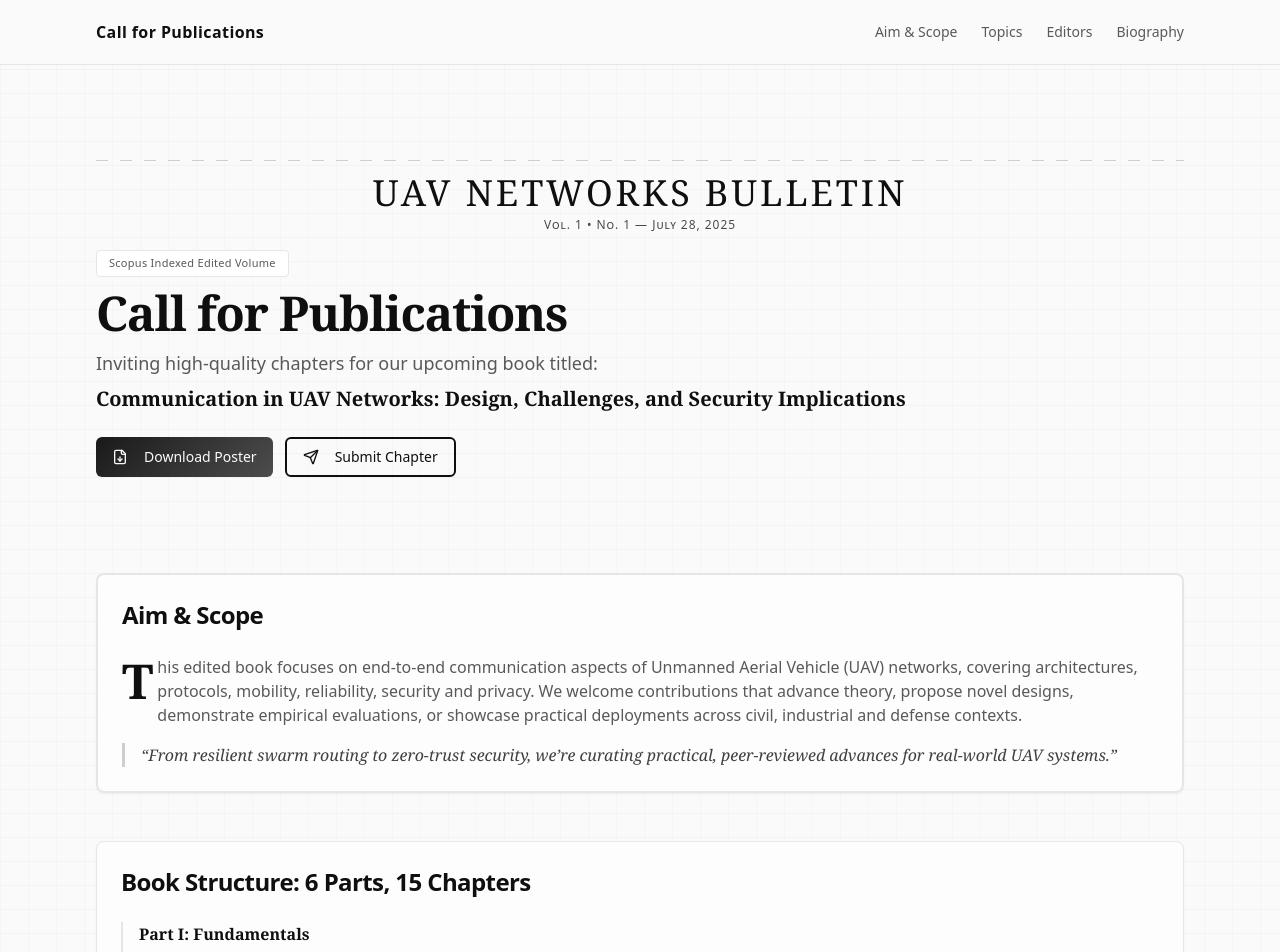
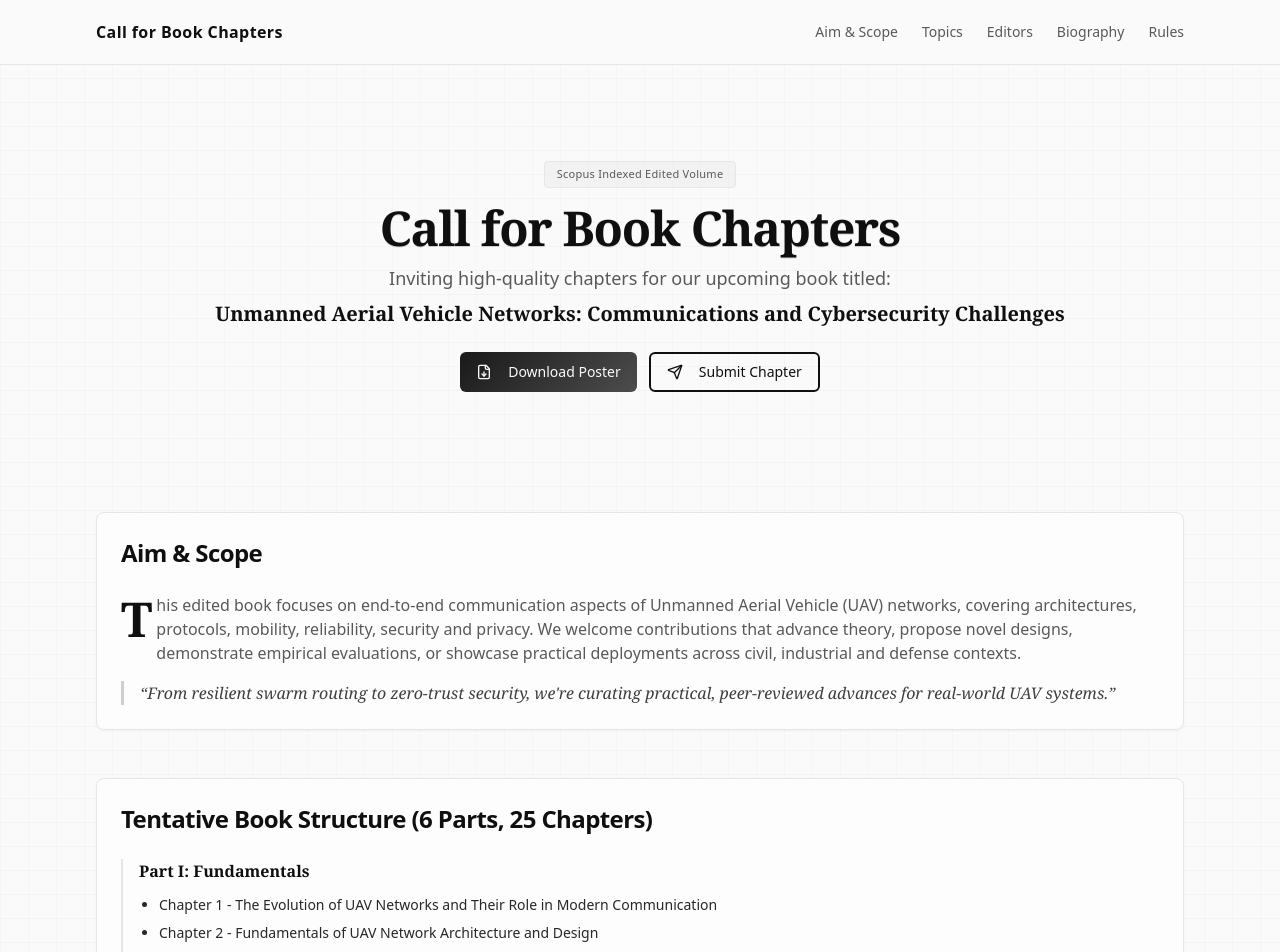
Before and after one commit to dev-sire/NanoTechX, a React (Vite) app: page /call-for-publications in a window 1280 px wide. Shown: the top 952 px of the page. Built offline with nearby package versions, Linux system fonts and the light colour scheme.

Commit message:
Content Update: Call For Publications

```diff
--- a/src/pages/CallForPublications.tsx
+++ b/src/pages/CallForPublications.tsx
@@ -120,12 +120,12 @@ const bookParts = [
   }
 ];
 
-const bookTitle = "Communication in UAV Networks: Design, Challenges, and Security Implications";
+const bookTitle = "Unmanned Aerial Vehicle Networks: Communications and Cybersecurity Challenges";
 
 const CallForPublications = () => {
   useEffect(() => {
     const prevTitle = document.title;
-    const newTitle = "Call for Publications | UAV Networks (Scopus)";
+    const newTitle = "Call for Book Chapters | Unmanned Aerial Vehicle Networks: Communications and Cybersecurity Challenges";
     const newDesc =
       "Contribute Scopus-indexed chapters to Communication in UAV Networks: design, challenges, and security implications.";
     document.title = newTitle;
@@ -209,44 +209,47 @@ const CallForPublications = () => {
   const dateline = new Date().toLocaleDateString(undefined, { year: "numeric", month: "long", day: "numeric" });
 
   return (
-    <div className="relative pt-24 paper-texture">{/* offset for fixed local navbar */}
+    <div className="relative pt-24 paper-texture bg-gradient-to-br from-background via-muted/30 to-background">{/* offset for fixed local navbar */}
       {/* Minimal monochrome top bar (page-specific) */}
-      <div className="fixed inset-x-0 top-0 z-50 border-b border-border bg-background/80 backdrop-blur">
+      <div className="fixed inset-x-0 top-0 z-50 border-b border-border bg-background/90 backdrop-blur">
         <div className="mx-auto max-w-6xl h-16 px-4 sm:px-6 lg:px-8 flex items-center justify-between">
-          <span className="text-md font-bold tracking-wide">Call for Publications</span>
+          <span className="text-md font-bold tracking-wide">Call for Book Chapters</span>
           <nav className="hidden sm:flex items-center gap-6 text-sm text-muted-foreground">
             <a href="#scope" className="hover:text-foreground transition-colors">Aim & Scope</a>
             <a href="#topics" className="hover:text-foreground transition-colors">Topics</a>
             <a href="#editors" className="hover:text-foreground transition-colors">Editors</a>
             <a href="#biography" className="hover:text-foreground transition-colors">Biography</a>
+            <a href="#rules" className="hover:text-foreground transition-colors">Rules</a>
           </nav>
         </div>
       </div>
-      {/* Decorative background */}
+      {/* Enhanced newspaper-themed decorative background */}
       <div className="pointer-events-none absolute inset-0 -z-10">
         <div className="paper-fold" />
         <div className="halftone-corner halftone-top-left" />
         <div className="halftone-corner halftone-bottom-right" />
-        <div className="absolute inset-0 opacity-[0.06] bg-[radial-gradient(1px_1px_at_1px_1px,hsl(var(--foreground)/0.8)_1px,transparent_1px)] [background-size:16px_16px]" />
+        {/* Multiple layered newspaper textures */}
+        <div className="absolute inset-0 opacity-[0.08] bg-[radial-gradient(1px_1px_at_1px_1px,hsl(var(--foreground)/0.8)_1px,transparent_1px)] [background-size:16px_16px]" />
+        <div className="absolute inset-0 opacity-[0.04] bg-[linear-gradient(90deg,transparent_0%,hsl(var(--muted-foreground)/0.3)_50%,transparent_100%)] [background-size:200px_1px]" />
+        <div className="absolute inset-0 opacity-[0.02] bg-[repeating-linear-gradient(45deg,transparent,transparent_35px,hsl(var(--muted-foreground)/0.5)_35px,hsl(var(--muted-foreground)/0.5)_36px)]" />
+        {/* Aged paper effect */}
+        <div className="absolute inset-0 opacity-[0.03] bg-[radial-gradient(circle_at_20%_30%,hsl(var(--muted-foreground)/0.6)_0%,transparent_50%),radial-gradient(circle_at_80%_70%,hsl(var(--muted-foreground)/0.4)_0%,transparent_50%)]" />
       </div>
 
       <header className="relative">
         <div className="mx-auto max-w-6xl px-4 sm:px-6 lg:px-8 py-12 sm:py-16">
           <div className="animate-fade-in">
-            <div className="text-center ornament-divider pb-4">
-              <h2 className="masthead-title news-serif text-3xl sm:text-4xl tracking-[0.08em]">UAV Networks Bulletin</h2>
-              <p className="dateline text-xs mt-1">Vol. 1 • No. 1 — {dateline}</p>
-            </div>
-            <span className="inline-block rounded border border-border bg-cyber-surface px-3 py-1 text-[11px] tracking-wide text-muted-foreground">Scopus Indexed Edited Volume</span>
-            <h1 className="mt-3 text-3xl sm:text-4xl lg:text-5xl font-extrabold tracking-tight news-serif">
-              Call for Publications
+            <div className="text-center mb-6">
+              <span className="inline-block rounded border border-border bg-muted/50 px-3 py-1 text-[11px] tracking-wide text-muted-foreground">Scopus Indexed Edited Volume</span>
+              <h1 className="mt-4 text-3xl sm:text-4xl lg:text-5xl font-extrabold tracking-tight news-serif ink-shadow">
+                Call for Book Chapters
               </h1>
-            <p className="mt-3 text-base sm:text-lg text-muted-foreground max-w-2xl">
+              <p className="mt-3 text-base sm:text-lg text-muted-foreground max-w-2xl mx-auto">
                 Inviting high-quality chapters for our upcoming book titled:
               </p>
               <p className="mt-2 text-lg sm:text-xl font-semibold text-foreground news-serif">{bookTitle}</p>
 
-            <div className="mt-6 flex flex-wrap gap-3">
+              <div className="mt-6 flex flex-wrap gap-3 justify-center">
                 <Button variant="cyber" onClick={onPoster} aria-label="Download poster">
                   <FileDown className="mr-2" /> Download Poster
                 </Button>
@@ -256,12 +259,13 @@ const CallForPublications = () => {
               </div>
             </div>
           </div>
+        </div>
       </header>
 
       <main>
         {/* Aim & Scope */}
         <section id="scope" className="mx-auto max-w-6xl px-4 sm:px-6 lg:px-8 py-8">
-          <Card className="border-border border-2 bg-cyber-surface/60 backdrop-blur supports-[backdrop-filter]:bg-cyber-surface/60 animate-fade-in">
+          <Card className="border-border bg-cyber-surface/60 backdrop-blur supports-[backdrop-filter]:bg-cyber-surface/60 animate-fade-in">
             <CardHeader>
               <CardTitle className="text-xl sm:text-2xl">Aim & Scope</CardTitle>
             </CardHeader>
@@ -273,7 +277,7 @@ const CallForPublications = () => {
                 showcase practical deployments across civil, industrial and defense contexts.
               </p>
               <div className="pull-quote mt-4">
-                “From resilient swarm routing to zero-trust security, we’re curating practical, peer-reviewed advances for real-world UAV systems.”
+                “From resilient swarm routing to zero-trust security, we're curating practical, peer-reviewed advances for real-world UAV systems.”
               </div>
             </CardContent>
           </Card>
@@ -283,7 +287,7 @@ const CallForPublications = () => {
         <section id="topics" className="mx-auto max-w-6xl px-4 sm:px-6 lg:px-8 py-4">
           <Card className="border-border bg-cyber-surface/60 backdrop-blur animate-fade-in">
             <CardHeader>
-              <CardTitle className="text-xl sm:text-2xl">Book Structure: 6 Parts, 15 Chapters</CardTitle>
+              <CardTitle className="text-xl sm:text-2xl">Tentative Book Structure (6 Parts, 25 Chapters)</CardTitle>
             </CardHeader>
             <CardContent>
               <div className="space-y-6">
@@ -306,14 +310,14 @@ const CallForPublications = () => {
 
         {/* Editors */}
         <section id="editors" className="mx-auto max-w-6xl px-4 sm:px-6 lg:px-8 py-8">
-          <Card className="border-border border-2 bg-cyber-surface/60 backdrop-blur animate-fade-in">
+          <Card className="border-border bg-cyber-surface/60 backdrop-blur animate-fade-in">
             <CardHeader>
               <CardTitle className="text-xl sm:text-2xl">Editors</CardTitle>
             </CardHeader>
             <CardContent>
               <div className="grid grid-cols-1 lg:grid-cols-2 gap-6">
                 {editors.map((e) => (
-                  <div key={e.name} className="group rounded-lg border-4 border-border bg-background/50 p-6 transition-all duration-300 hover:shadow-blink">
+                  <div key={e.name} className="group rounded-lg border border-border bg-background/50 p-6 transition-all duration-300 hover:shadow-glow">
                     <div className="flex items-start gap-4">
                       <Avatar className="h-16 w-16">
                         <AvatarFallback className="text-lg font-semibold">{e.initials || initialsFor(e.name)}</AvatarFallback>
@@ -321,7 +325,7 @@ const CallForPublications = () => {
                       <div className="flex-1">
                         <h3 className="font-semibold text-lg text-foreground news-serif">{e.name}</h3>
                         <p className="text-sm text-muted-foreground font-medium mb-2">{e.position}</p>
-                        <div className="space-y-1 text-sm text-muted-foreground">
+                        <div className="space-y-1 text-xs text-muted-foreground">
                           <p><span className="font-medium">Affiliation:</span> {e.affiliation}</p>
                         </div>
                       </div>
@@ -355,8 +359,98 @@ const CallForPublications = () => {
           </Card>
         </section>
 
-        {/* Collaborators */}
-        <Collaborators />
+        {/* Rules and Regulations */}
+        <section id="rules" className="mx-auto max-w-6xl px-4 sm:px-6 lg:px-8 py-8">
+          <Card className="border-border bg-cyber-surface/60 backdrop-blur animate-fade-in">
+            <CardHeader>
+              <CardTitle className="text-xl sm:text-2xl news-serif ink-shadow">Rules and Regulations</CardTitle>
+              <p className="text-sm text-muted-foreground mt-2">Guidelines for chapter submission and publication requirements</p>
+            </CardHeader>
+            <CardContent>
+              <div className="space-y-6">
+                <div className="grid grid-cols-1 md:grid-cols-2 gap-6">
+                  <div className="space-y-4">
+                    <h3 className="font-semibold text-foreground news-serif flex items-center gap-2">
+                      <CheckCircle2 className="h-5 w-5 text-primary" />
+                      Submission Requirements
+                    </h3>
+                    <ul className="space-y-2 text-sm text-muted-foreground [list-style:disc] pl-5">
+                      <li>Submit <span className="font-semibold">original material only;</span> plagiarism or previously published work is not accepted.</li>
+                      <li>Provide <span className="font-semibold">written permissions</span> for any third-party content (tables, figures, images, text excerpts). Permission costs must be covered by the author.</li>
+                      <li>Each chapter must include an abstract (150-200 words).</li>
+                      <li>Manuscripts should be prepared in the format specified <span className="font-semibold">by the publisher</span> (details provided upon acceptance).</li>
+                      <li>All illustrations must be <span className="font-semibold">original electronic files</span>, with proper captions and <span className="font-semibold">alternative text (Alt Text)</span> for accessibility.</li>
+                      <li>Proof corrections must be returned promptly within the publisher's timeline. Delays will be treated as approval.</li>
+                      <li>Submissions that fail to meet deadlines or quality standards may be rejected.</li>
+                    </ul>
+                  </div>
+                  <div className="space-y-4">
+                    <h3 className="font-semibold text-foreground news-serif flex items-center gap-2">
+                      <CheckCircle2 className="h-5 w-5 text-primary" />
+                      Author Qualifications
+                    </h3>
+                    <ul className="space-y-2 text-sm text-muted-foreground [list-style:disc] pl-5">
+                      <li>Authors must have the <span className="font-semibold">right and authority</span> to submit the work.</li>
+                      <li>Submissions must not be under <span className="font-semibold">consideration by any other publisher.</span></li>
+                      <li>Work should not directly <span className="font-semibold">compete with existing publications</span> under the same publisher.</li>
+                      <li>Authors are expected to have <span className="font-semibold">academic or professional expertise</span> in the subject area.</li>
+                    </ul>
+                  </div>
+                </div>
+
+                <div className="newspaper-rule my-6" />
+
+                <div className="grid grid-cols-1 md:grid-cols-2 gap-6">
+                  <div className="space-y-4">
+                    <h3 className="font-semibold text-foreground news-serif flex items-center gap-2">
+                      <CheckCircle2 className="h-5 w-5 text-primary" />
+                      Review & Editing Process
+                    </h3>
+                    <ul className="space-y-2 text-sm text-muted-foreground [list-style:disc] pl-5">
+                      <li>All chapters will undergo <span className="font-semibold">editorial review</span> for originality, technical accuracy, and relevance.</li>
+                      <li>The publisher reserves the right to <span className="font-semibold">edit manuscripts</span> for style, grammar, punctuation, and formatting.</li>
+                      <li>Proofs will be sent to the lead contributor for corrections. Authors must submit changes within the given deadline.</li>
+                      <li>Excessive corrections (over 10% of the original typesetting cost) may be charged to the author/editor.</li>
+                    </ul>
+                  </div>
+                  <div className="space-y-4">
+                    <h3 className="font-semibold text-foreground news-serif flex items-center gap-2">
+                      <CheckCircle2 className="h-5 w-5 text-primary" />
+                      Important Deadlines
+                    </h3>
+                    <ul className="space-y-2 text-sm text-muted-foreground [list-style:disc] pl-5">
+                      <li><strong>Abstract Submission:</strong> TBD</li>
+                      <li><strong>Full Chapter Deadline:</strong> TBD</li>
+                      <li><strong>Review Completion:</strong> TBD</li>
+                      <li><strong>Final Revision:</strong> TBD</li>
+                      <li><strong>Publication Target:</strong> TBD</li>
+                      <li><strong>No extensions</strong> beyond stated deadlines</li>
+                    </ul>
+                  </div>
+                </div>
+
+                <div className="newspaper-rule my-6" />
+
+                <div className="bg-muted/30 border border-border/50 rounded-lg">
+                  <h3 className="font-semibold text-foreground news-serif mb-3 flex items-center gap-2">
+                    <CheckCircle2 className="h-5 w-5 text-primary" />
+                    Publication Ethics & Copyright
+                  </h3>
+                  <ul className="space-y-2 text-sm text-muted-foreground [list-style:disc] pl-5">
+                    <li>Submissions must be <span className="font-semibold">free from plagiarism, libel, or defamatory material.</span></li>
+                    <li>Authors must avoid <span className="font-semibold">violations of copyright, privacy, or proprietary rights.</span></li>
+                    <li>Data, results, and references must be <span className="font-semibold">accurate and properly cited.</span></li>
+                    <li>If errors or ethical concerns are identified after submission, authors must <span className="font-semibold">cooperate with corrections or withdrawal.</span></li>
+                    <li>Copyright of each chapter remains with the <span className="font-semibold">author(s).</span></li>
+                    <li>However, authors grant the publisher an <span className="font-semibold">exclusive license</span> to reproduce, publish, distribute, and sell the work in any format worldwide.</li>
+                    <li>The publisher has the right to <span className="font-semibold">translate, adapt, and create derivative works.</span></li>
+                    <li>Authors may reuse their own content for teaching, academic publications, or presentations, with appropriate credit to the publisher.</li>
+                  </ul>
+                </div>
+              </div>
+            </CardContent>
+          </Card>
+        </section>
 
         {/* Bottom CTA */}
         <section className="mx-auto max-w-6xl px-4 sm:px-6 lg:px-8 py-6">
```
Lines whose indentation alone changed are shown as unchanged.
